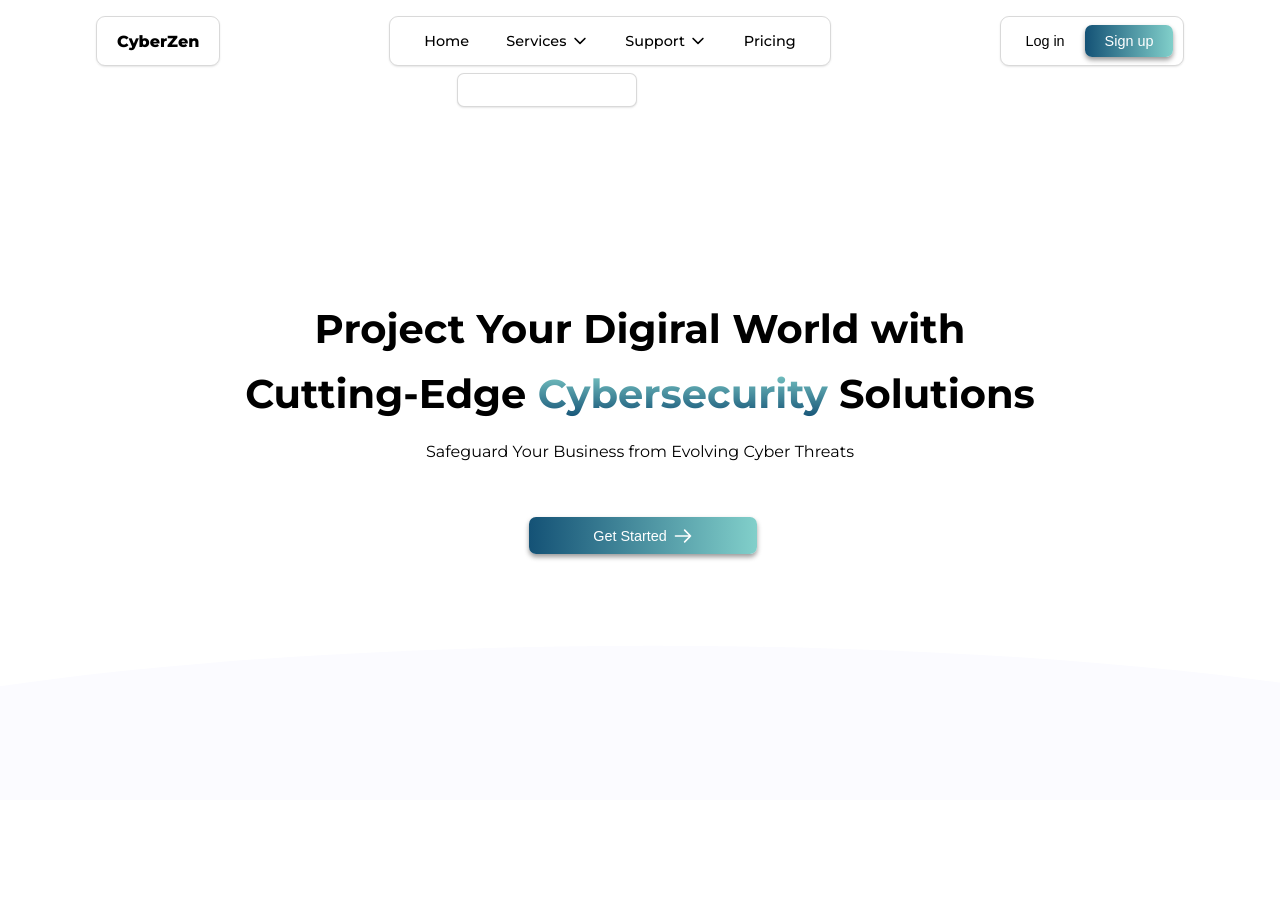
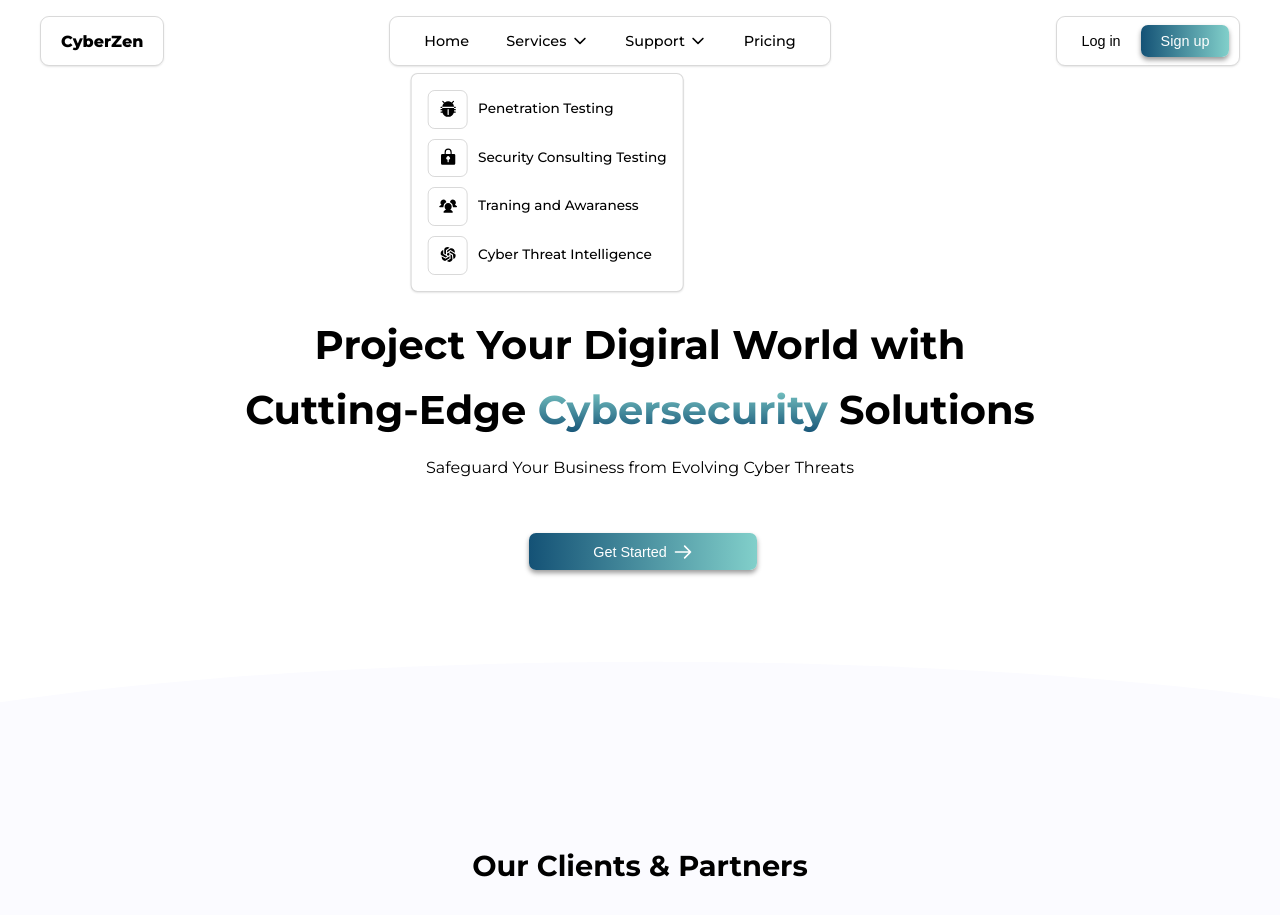
Before and after one commit to fethicansert/Dilara-s-UI-to-Code, a React (Create React App) app: page / in a window 1280 px wide. Both pictures are taken after a click on the item "Services". Before the commit the page ends 800 px from the top, so only its background shows below. Built offline with nearby package versions, Linux system fonts and the light colour scheme.

Commit message:
header nav services updated with dropbox items

```diff
--- a/src/App.js
+++ b/src/App.js
@@ -1,5 +1,6 @@
 import Header from "./comps/Header/Header";
 import Hero from "./comps/Hero/Hero";
+import Social from "./comps/Social/Social";
 
 
 function App() {
@@ -7,6 +8,7 @@ function App() {
     <div className="App">
       <Header />
       <Hero />
+      <Social />
     </div>
   );
 }
--- a/src/comps/Header/HeaderNavbar.js
+++ b/src/comps/Header/HeaderNavbar.js
@@ -2,6 +2,10 @@ import DropboxItem from "./DropboxItem";
 import HeaderNavbarItem from "./HeaderNavbarItem";
 import { PiUsersFill } from "react-icons/pi";
 import { BsQuestionCircleFill } from "react-icons/bs";
+import { PiBugBeetleFill } from "react-icons/pi";
+import { PiLockKeyFill } from "react-icons/pi";
+import { PiUsersThreeFill } from "react-icons/pi";
+import { AiFillOpenAI } from "react-icons/ai";
 
 const HeaderNavbar = () => {
     return (
@@ -11,7 +15,10 @@ const HeaderNavbar = () => {
                 <HeaderNavbarItem text={"Home"} />
 
                 <HeaderNavbarItem text={"Services"} isArrowed={true}>
-
+                    <DropboxItem title={"Penetration Testing"} icon={<PiBugBeetleFill size={19} />} />
+                    <DropboxItem title={"Security Consulting Testing"} icon={<PiLockKeyFill size={19} />} />
+                    <DropboxItem title={"Traning and Awaraness"} icon={<PiUsersThreeFill size={19} />} />
+                    <DropboxItem title={"Cyber Threat Intelligence"} icon={<AiFillOpenAI size={19} />} />
                 </HeaderNavbarItem>
 
                 <HeaderNavbarItem text={"Support"} isArrowed={true} >
--- /dev/null
+++ b/src/comps/Social/Social.js
@@ -0,0 +1,11 @@
+import React from 'react'
+import '../../css/Social.css'
+const Social = () => {
+    return (
+        <section className='social-section'>
+            <h2 className='social-title'>Our Clients & Partners</h2>
+        </section>
+    )
+}
+
+export default Social
--- a/src/css/Header.css
+++ b/src/css/Header.css
@@ -1,7 +1,9 @@
 header {
     display: flex;
     justify-content: space-between;
-    padding: 1rem 6rem 0 6rem;
+    padding: 1rem 0;
+    max-width: 1200px;
+    margin: 0 auto;
 }
 
 .header-container {
@@ -127,7 +129,6 @@ header {
 }
 
 .nav-dropbox {
-    width: 180px;
     border: 1px solid rgba(0, 0, 0, 0.15);
     box-shadow: 0px 1px 2px rgba(0, 0, 0, 0.1);
     border-radius: 7px;
@@ -157,13 +158,14 @@ header {
 
 .icon-container {
     border: 1px solid rgba(0, 0, 0, 0.15);
-    padding: .5rem .6rem;
+    padding: .5rem .6rem .35rem .6rem;
     border-radius: 7px;
 }
 
 .dropbox-item-title,
 .dropbox-item-sub-title {
     font-size: .85rem;
+    width: max-content;
 }
 
 .dropbox-item-sub-title {
--- /dev/null
+++ b/src/css/Social.css
@@ -0,0 +1,10 @@
+.social-section {
+    background: #FBFBFF;
+    padding: 2rem;
+}
+
+.social-title {
+    text-align: center;
+    font-size: 1.8rem;
+    font-weight: 650;
+}
```
